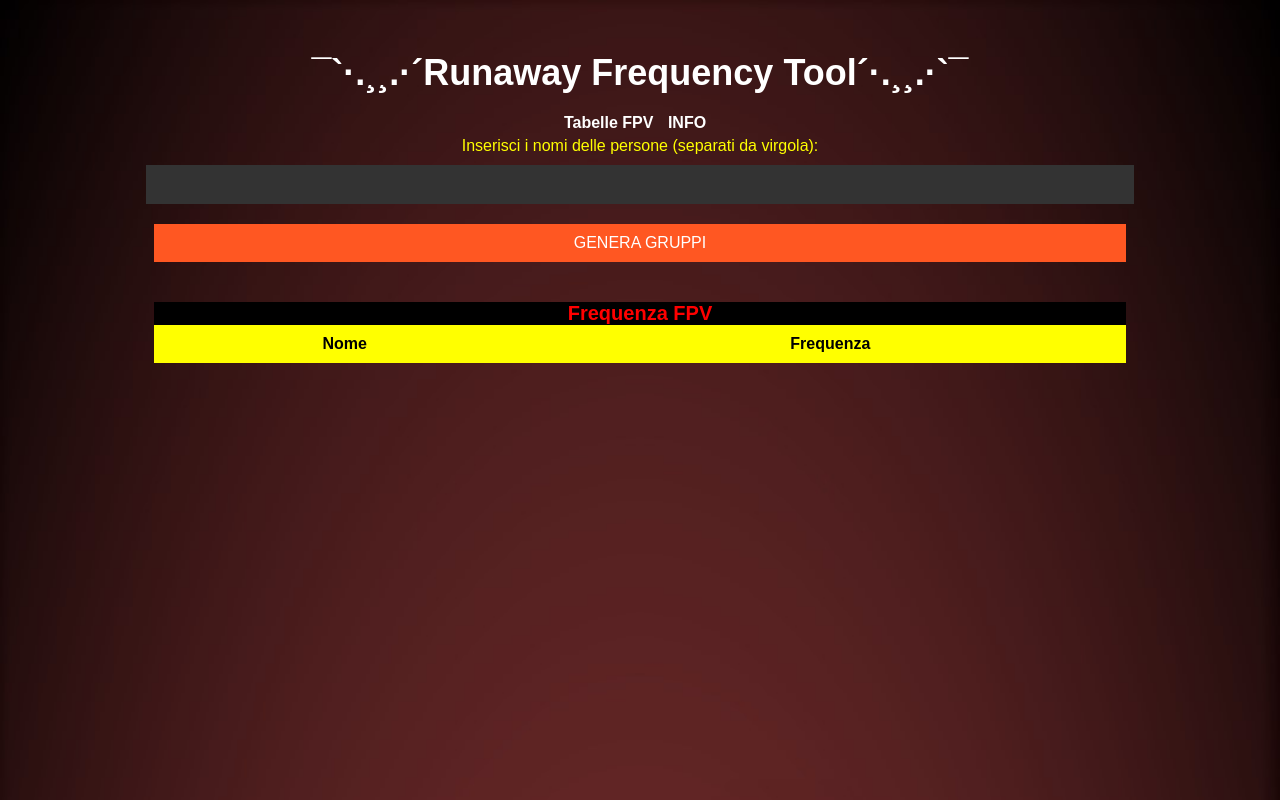
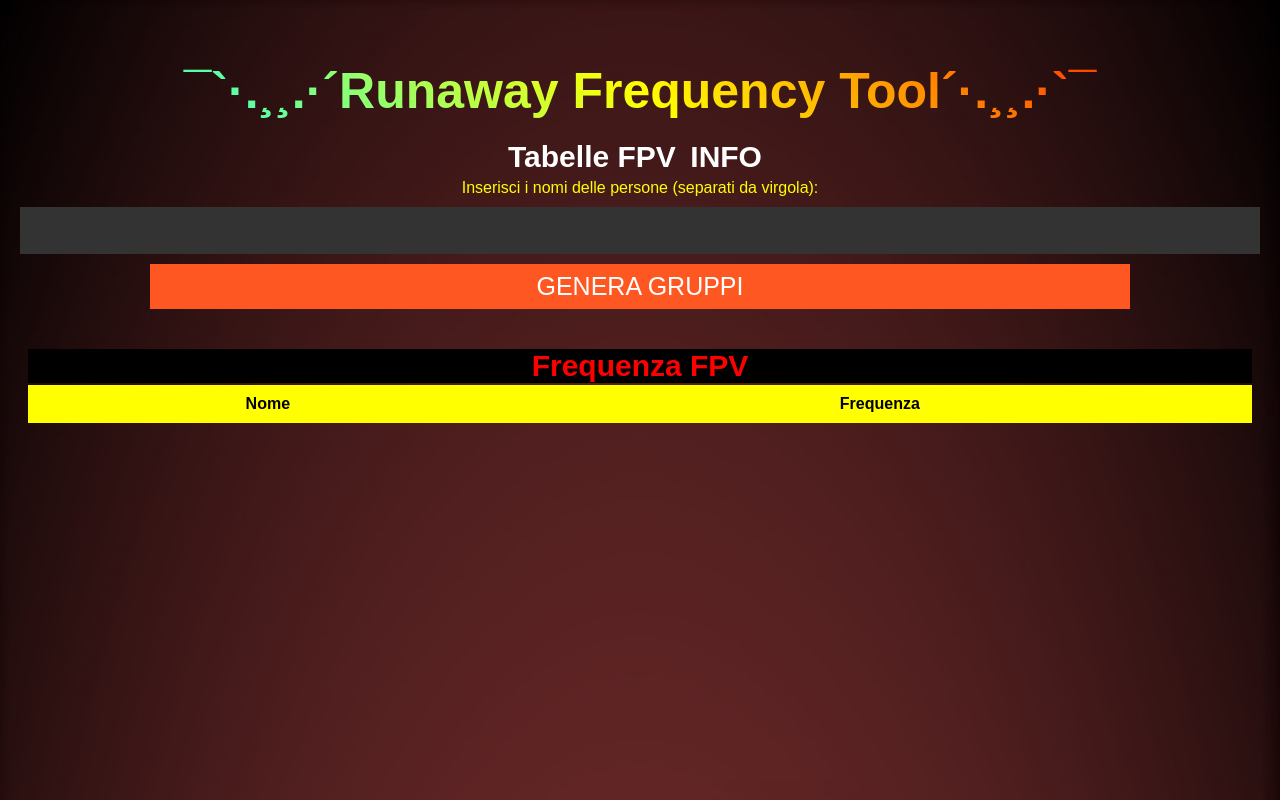
Before and after one commit to flightpunk/frequencytool, a plain HTML site: page index.html in a window 1280 px wide. Drawn offline with Linux system fonts and the light colour scheme.

Commit message:
Update style.css

```diff
--- a/css/style.css
+++ b/css/style.css
@@ -1,21 +1,48 @@
+/* Stile per il background */
 body {
   font-family: 'Arial', sans-serif;
   background-color: #888888;
   color: #fff;
+  background-image: url('../img/logo.jpeg');
+  background-size: cover;
+  background-repeat: no-repeat;
+  background-color: #fff; /* Valore RGBA per trasparenza */
 }
 
 .container {
-  max-width: 80%;
+  max-width: 100%;
   margin: 0 auto;
   padding: 20px;
   box-sizing: border-box;
 }
 
 h1 {
-  font-size: 36px;
+  font-size: 50px;
   text-align: center;
   margin-bottom: 20px;
   color: #ffffff;
+  background: linear-gradient(45deg, cyan, yellow, red);
+  -webkit-background-clip: text;
+  -webkit-text-fill-color: transparent;
+}
+
+h2 {
+  font-size: 33px;
+  text-align: left;
+  margin-bottom: 20px;
+  color: #ffffff;
+}
+
+h3 {
+  font-size: 24px;
+  margin-bottom: 10px;
+  color: #ff5722;
+}
+
+p {
+  font-size: 25px;
+  text-align:left;
+  color:lime;
 }
 
 .input-section {
@@ -35,7 +62,7 @@ label {
 input[type="text"] {
   width: 100%;
   padding: 8px;
-  font-size: 20px;
+  font-size: 26px;
   border: none;
   background-color: #333;
   color: #fff;
@@ -44,15 +71,23 @@ input[type="text"] {
 
 button {
   display: block;
-  width: 100%;
-  padding: 10px;
-  font-size: 16px;
+  width: 80%;
+  margin: 0 auto;
+  padding: 8px;
+  font-size: 25px;
   text-transform: uppercase;
   background-color: #ff5722;
   color: #fff;
   border: none;
   cursor: pointer;
   transition: background-color 0.3s ease;
+
+  /* Centratura verticale */
+  display: flex;
+  justify-content: center;
+  align-items: center;
+
+  margin-top: -10px;
 }
 
 button:hover {
@@ -73,12 +108,6 @@ button:hover {
   font-size: 60px;
   margin: 0;
   color: white;
-}
-
-h3 {
-  font-size: 24px;
-  margin-bottom: 10px;
-  color: #ff5722;
 }
 
 ul {
@@ -105,6 +134,7 @@ nav ul {
 nav li {
   display: inline-block;
   margin-right: 10px;
+  font-size: 30px;
 }
 
 nav li a {
@@ -133,14 +163,6 @@ nav li a {
   object-fit: cover; /* Assicura che l'immagine venga ridimensionata per adattarsi al contenitore mantenendo le proporzioni */
 }
 
-/* Stile per il background */
-body {
-  background-image: url('../img/logo.jpeg');
-  background-size: cover;
-  background-repeat: no-repeat;
-  background-color: #fff; /* Valore RGBA per trasparenza */
-}
-
 /* Stile per la tabella delle frequenze FPV */
 #frequency-table {
   width: 100%;
@@ -150,9 +172,9 @@ body {
 }
 
 #frequency-table caption {
-  font-size: 20px;
+  font-size: 30px;
   font-weight: bold;
-  margin-bottom: 0px;
+  margin-bottom: 2px;
   color: red;
   background-color: black;
 }
@@ -191,6 +213,7 @@ body {
   font-size: 60px;
   margin: 0;
   color: white;
+  text-align:center;
   animation: fadeIn 1s ease-in-out;
 }
 
```
